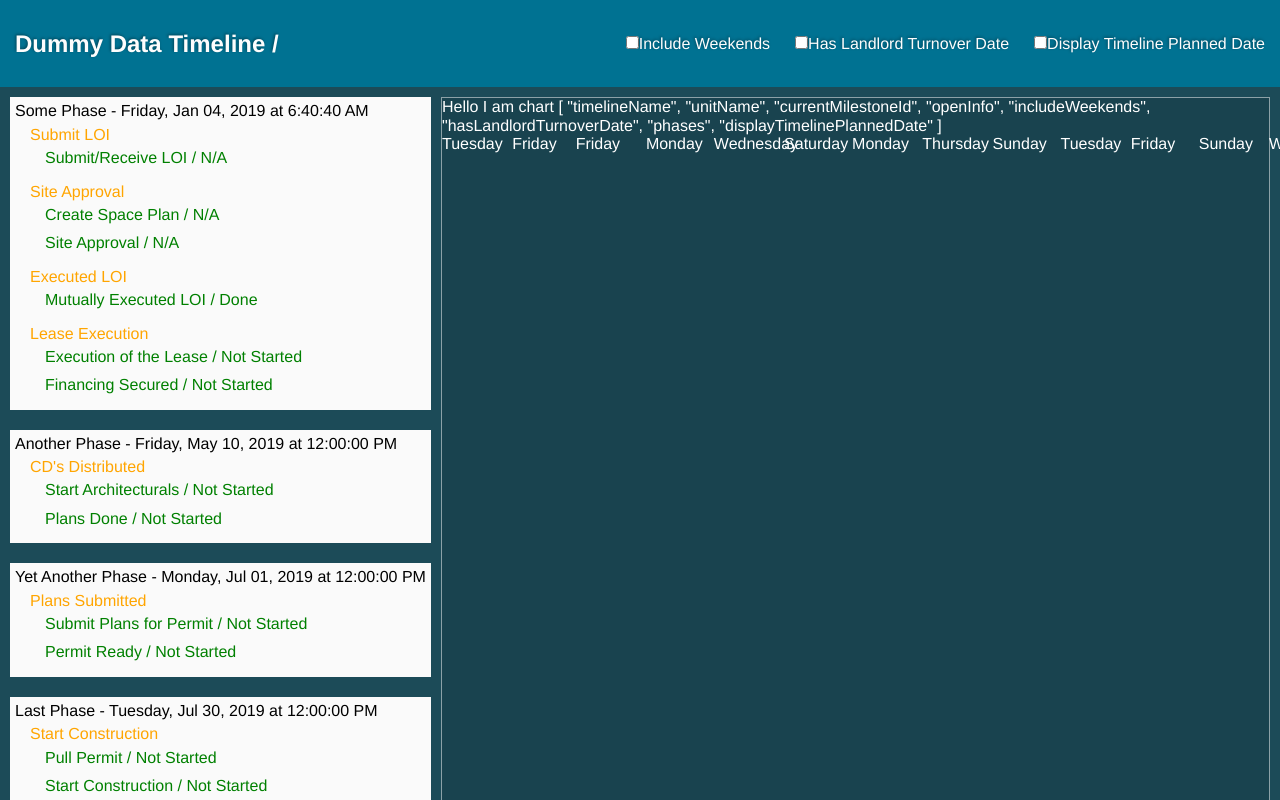
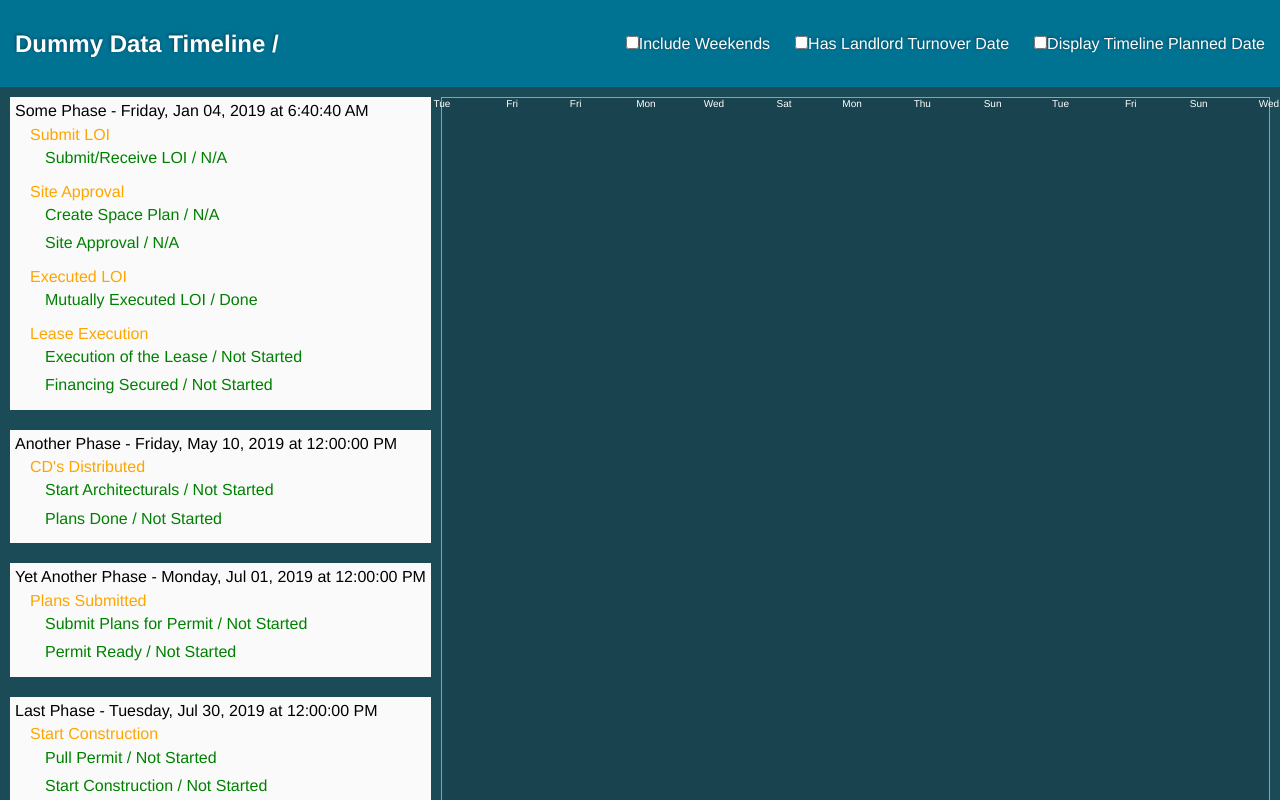
Before and after one commit to thegoodideaco/synuma-gantt, a Vue app in the folder gantt/standalone/vue-gantt-playground/: page /#/ in a window 1280 px wide. Built offline with nearby package versions, Linux system fonts and the light colour scheme.

Commit message:
fixed minor issues

```diff
--- a/gantt/standalone/vue-gantt-playground/src/components/gantt/GanttChart.vue
+++ b/gantt/standalone/vue-gantt-playground/src/components/gantt/GanttChart.vue
@@ -1,7 +1,5 @@
 <template>
   <div class="gantt">
-    Hello I am chart {{ value.data | asKeys }}
-
     <div class="ticks">
       <div v-for="(item, index) in timeTicks"
            :key="index"
@@ -14,41 +12,27 @@
 
 <script>
 import * as d3 from 'd3'
+
 export default {
   filters: {
-    /**
-     * @type {{} => string[]}
-     */
     asKeys(val) {
       return Object.keys(val)
     },
+
     formatDate(dateStr) {
-      const f = d3.timeFormat('%A')(new Date(dateStr))
+      const f = d3.timeFormat('%a')(new Date(dateStr))
       return f
     }
   },
-
-  /**
-   * @type {{value: d3.HierarchyNode<GanttDataObject> }}
-   */
   props: {
     value: {
-      type: Object,
-      /** @returns {d3.HierarchyNode<GanttDataObject>} */
-      default() {
-        return {
-          data:     {},
-          height:   1,
-          depth:    4,
-          parent:   null,
-          children: null
-        }
-      }
+      type: Object
     }
   },
   data() {
     return {
-      dimensions: null
+      dimensions: null,
+      tickAmount: 10
     }
   },
   computed: {
@@ -101,8 +85,6 @@ export default {
         /** @type {d3.HierarchyNode<DescendantItem>} */
         const { data } = cur
 
-        // debugger
-
         /** @type {[string, any][]} */
         const dateEntries = Object.entries(data)
 
@@ -142,8 +124,6 @@ export default {
       if (this.dateRange && this.dimensions) {
         const { width } = this.dimensions
 
-
-
         /** @type {d3.ScaleTime<number,number>} */
         const s = d3
           .scaleTime()
@@ -182,9 +162,7 @@ export default {
       }
     }
   },
-  async mounted() {
-    await this.$nextTick()
-
+  mounted() {
     const {
       bottom,
       height,
@@ -203,8 +181,7 @@ export default {
       top,
       width
     }
-  },
-  methods: {}
+  }
 }
 </script>
 
@@ -216,9 +193,12 @@ export default {
 
   .ticks {
     position: relative;
+    font-size: 10px;
+    line-height: normal;
     > * {
       position: absolute;
       top: 0;
+      transform: translateX(-50%);
     }
   }
 }
--- a/gantt/standalone/vue-gantt-playground/src/shims.d.ts
+++ b/gantt/standalone/vue-gantt-playground/src/shims.d.ts
@@ -7,3 +7,8 @@ declare global {
     vue: VueConstructor & typeof Vue
   }
 }
+
+// declare module '*.vue' {
+//   import Vue from 'vue'
+//   export default Vue
+// }
```
Also changed, not shown: gantt/standalone/vue-gantt-playground/jsconfig.json (+4 -4 lines).
